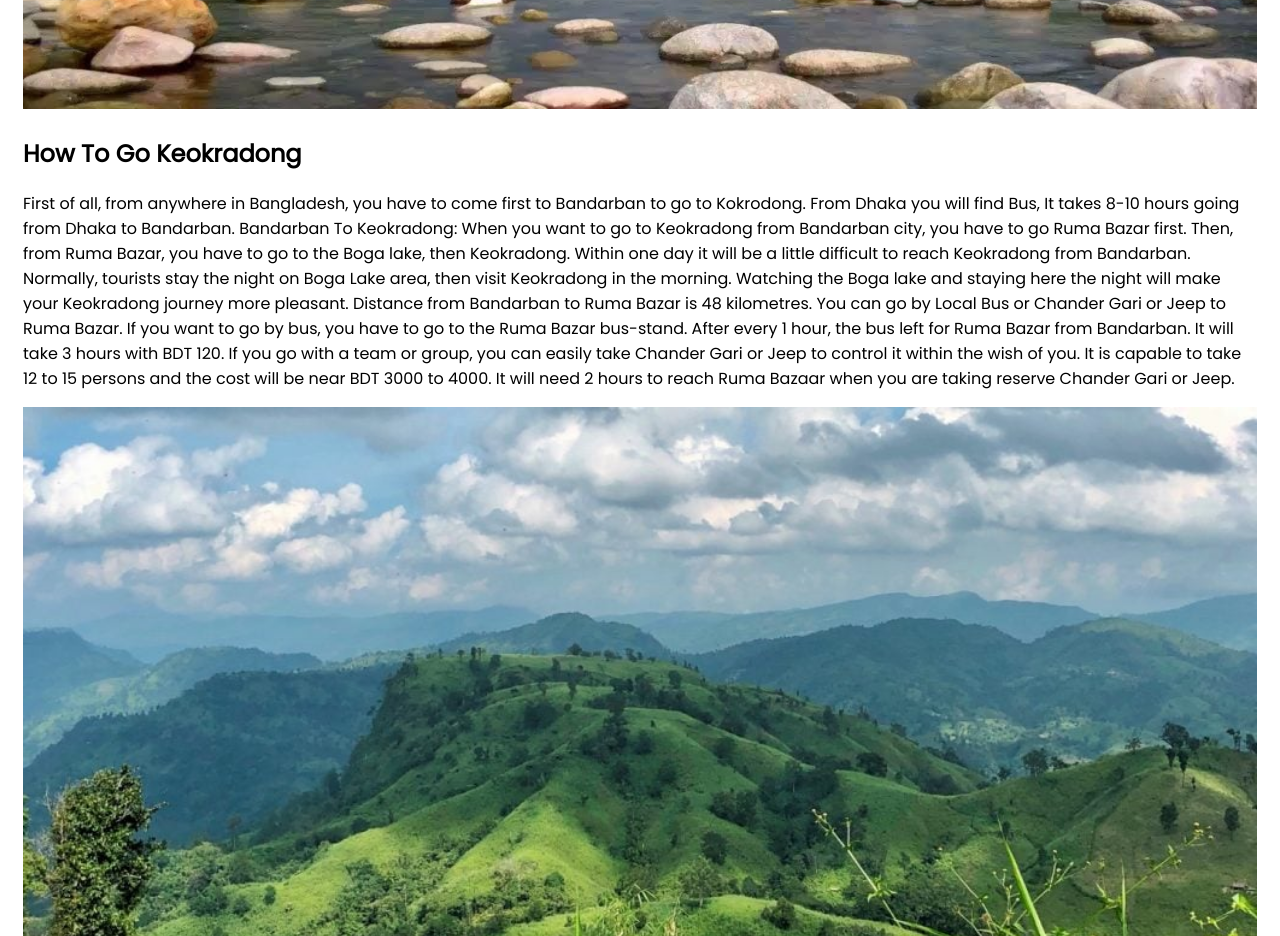
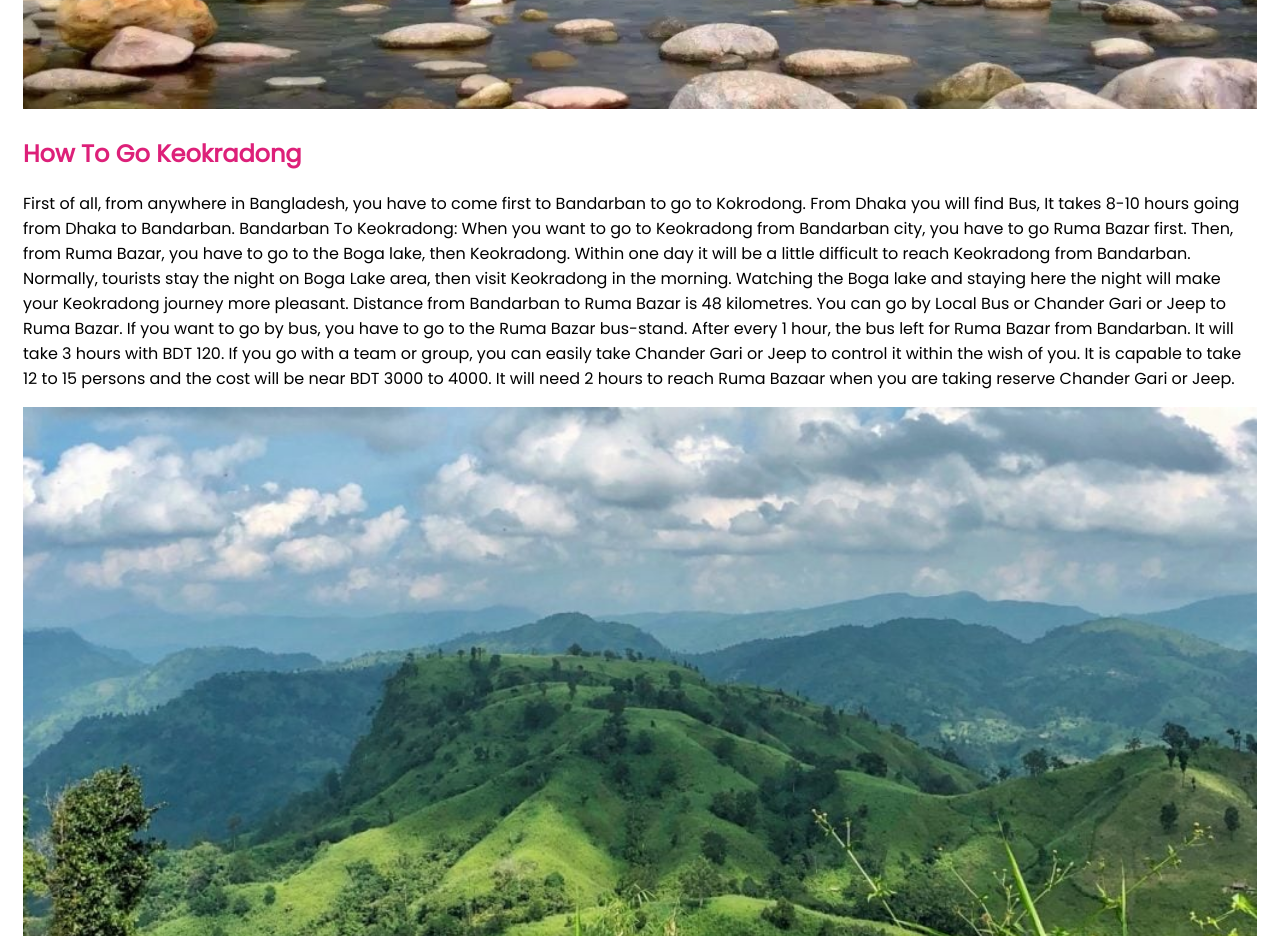
Before and after one commit to Tuhinbd71/travel_portfolio_project, a plain HTML site: page index.html in a window 1280 px wide. Shown: the part 1100-2036 px from the top of the page. Drawn offline with Linux system fonts and the light colour scheme.

Commit message:
five commit

```diff
--- a/index.html
+++ b/index.html
@@ -46,7 +46,7 @@
 
     <!--  blog second -->
     <div>
-        <h2>How To Go Keokradong</h2>
+        <h2 class="hading_color">How To Go Keokradong</h2>
         <p>First of all, from anywhere in Bangladesh, you have to come first to Bandarban to go to Kokrodong. From Dhaka
             you will find Bus, It takes 8-10 hours going from Dhaka to Bandarban.
 
```
